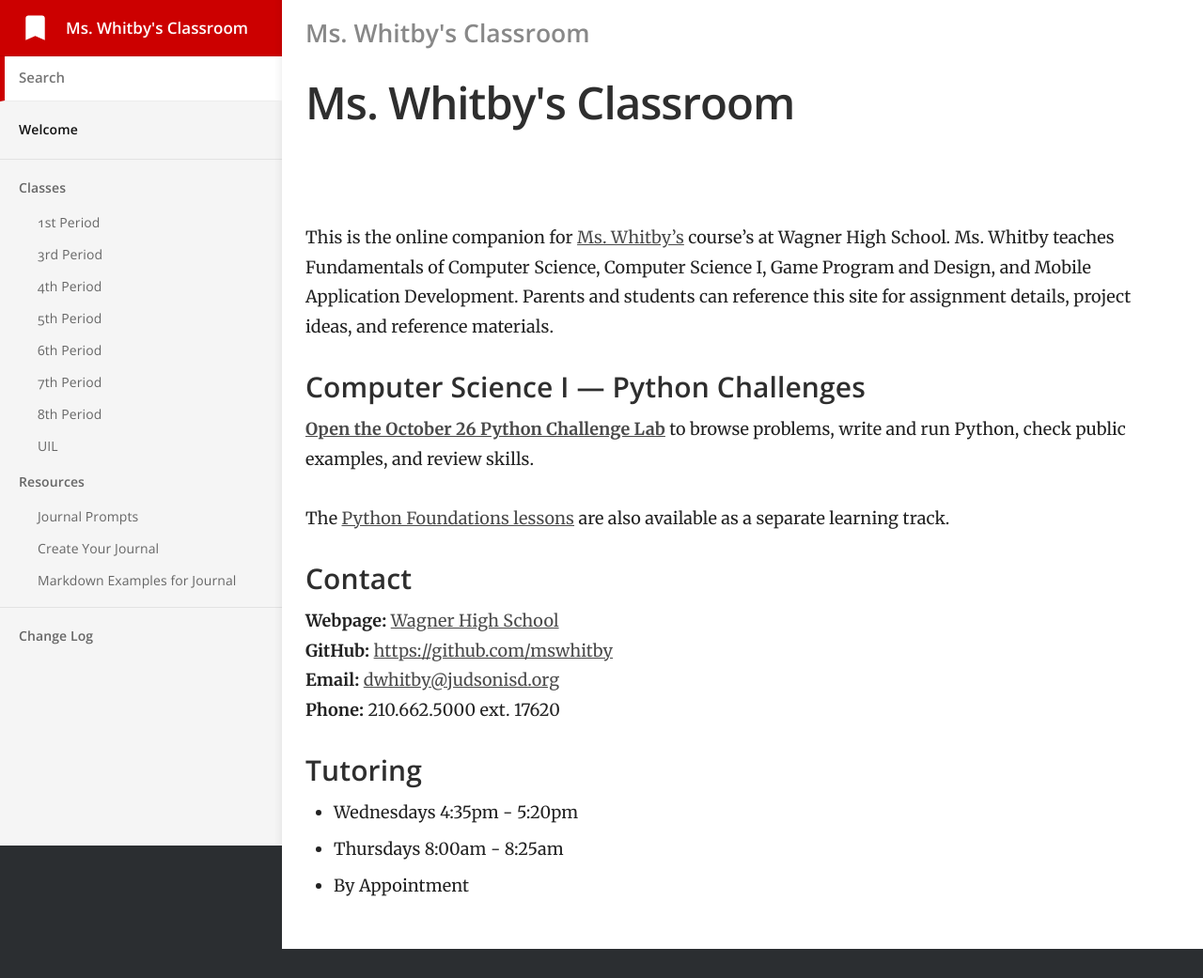
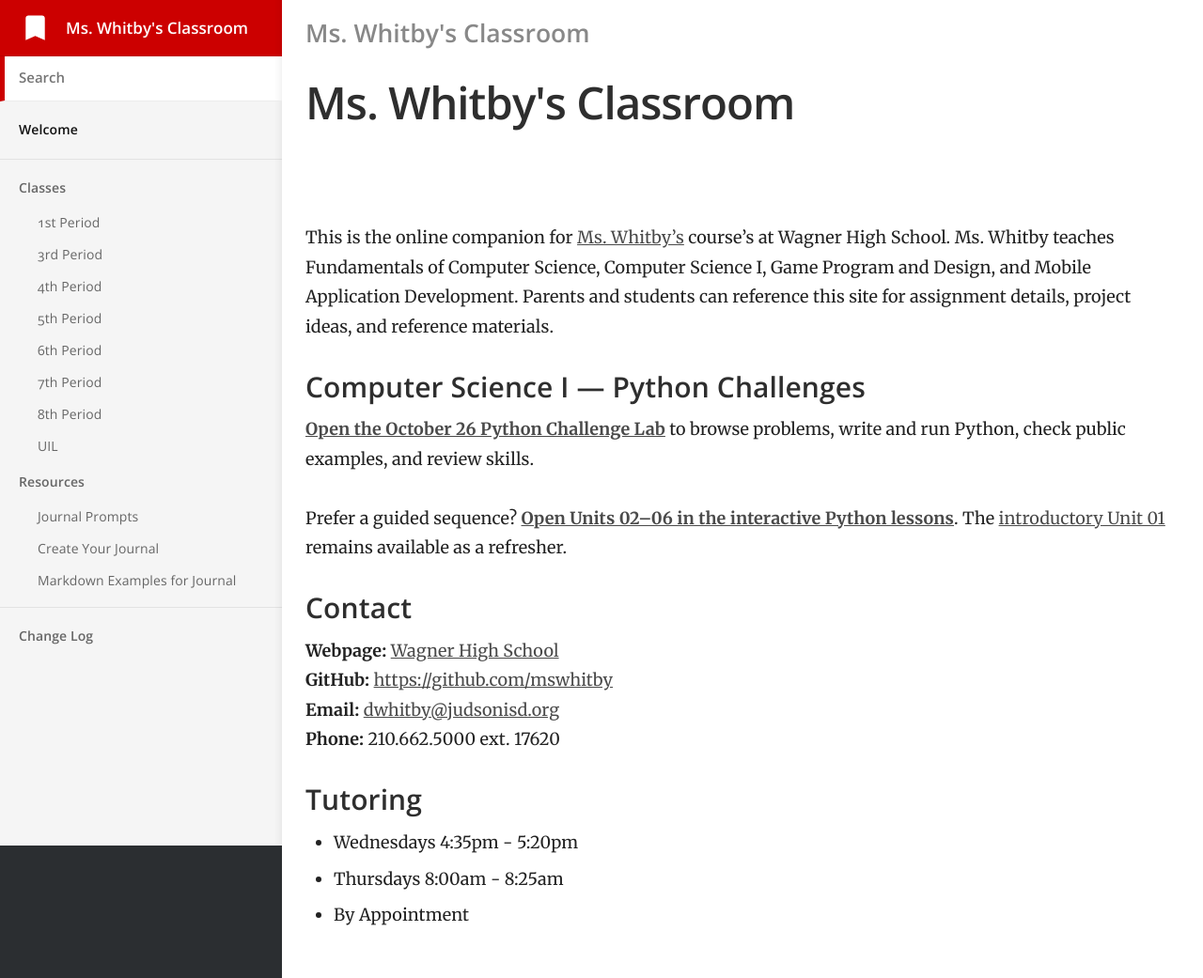
Before and after one commit to mswhitby/classroom, a Jekyll site: the page built from index.md, in a window 1280 px wide. Shown: the whole page at 94% size. Built offline with Jekyll 4.4.1, drawn with Linux system fonts in a browser that asks for light colours; before the commit the page ends 1010 px from its top, so only the background shows below that.

Commit message:
Link guided Units 02–06 alongside challenge lab

```diff
--- a/computer-science-1/index.html
+++ b/computer-science-1/index.html
@@ -10,7 +10,7 @@
 <body>
 <a class="skip" href="#main">Skip to lesson</a>
 <header class="bar"><a class="brand" href="index.html"><span class="mark">{ }</span>COMPUTER SCIENCE <b>I</b></a><span class="bar-note">PYTHON FOUNDATIONS · PROTOTYPE</span><a class="bar-link" href="https://github.com/mswhitby/computer-science-1" target="_blank" rel="noopener">VIEW REPOSITORY ↗</a></header>
-<div role="navigation" aria-label="Current assignment" style="display:flex;gap:16px;align-items:center;flex-wrap:wrap;justify-content:center;padding:13px 20px;background:#e8f3fe;color:#16385c;border-bottom:1px solid #c4dcef"><strong>Week of October 26: Python Challenges</strong><a style="background:#235e9d;padding:8px 14px;border-radius:8px;color:white;font-weight:750" href="challenges/">Open this week's 24 challenges →</a><span style="font-size:12px">Unit 01 lessons are here when you need them.</span></div>
+<div role="navigation" aria-label="Current assignment" style="display:flex;gap:16px;align-items:center;flex-wrap:wrap;justify-content:center;padding:13px 20px;background:#e8f3fe;color:#16385c;border-bottom:1px solid #c4dcef"><strong>Computer Science I · Choose your learning path</strong><a style="background:#235e9d;padding:8px 14px;border-radius:8px;color:white;font-weight:750" href="challenges/">Practice 24 challenges →</a><a style="background:#11754c;padding:8px 14px;border-radius:8px;color:white;font-weight:750" href="units/">Learn with guided Units 02–06 →</a><span style="font-size:12px">Unit 01 is below for beginners.</span></div>
 <div class="layout">
 <aside class="sidebar" aria-label="Lesson navigation">
  <div class="eyebrow">COURSE MAP</div><h2>Start here.</h2><p>Build one skill at a time. Practice what you learn.</p>
--- a/index.md
+++ b/index.md
@@ -8,7 +8,7 @@ This is the online  companion for [Ms. Whitby’s](https://wagner.judsonisd.org/
 
 [**Open the October 26 Python Challenge Lab**](https://www.mswhitby.com/computer-science-1/challenges/) to browse problems, write and run Python, check public examples, and review skills.
 
-The [Python Foundations lessons](https://www.mswhitby.com/computer-science-1/) are also available as a separate learning track.
+Prefer a guided sequence? [**Open Units 02–06 in the interactive Python lessons**](https://www.mswhitby.com/computer-science-1/units/). The [introductory Unit 01](https://www.mswhitby.com/computer-science-1/) remains available as a refresher.
 
 
 ### Contact
```
Also changed, not shown: _docs/classes/1st.md (+1 -1 lines), _docs/courses/cs1.md (+1 -1 lines).
